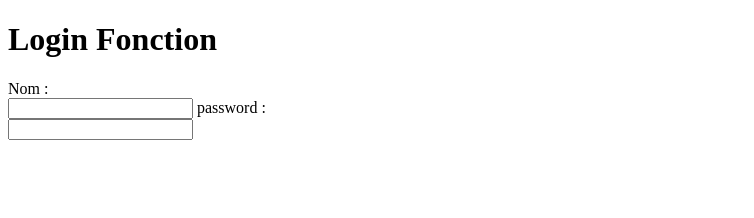
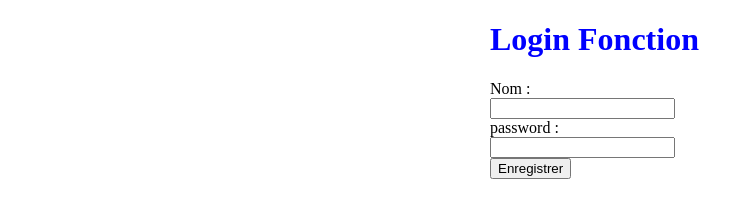
Before and after one commit to khag68/testsitegit, a plain HTML site: page login.html in a window 1280 px wide. Shown: the whole page, without its empty margins (0-754 px from the left). Drawn offline with Linux system fonts and the light colour scheme.

Commit message:
css add form

```diff
--- a/login.html
+++ b/login.html
@@ -4,14 +4,32 @@
     <meta charset="UTF-8">
     <meta name="viewport" content="width=device-width, initial-scale=1.0">
     <title>Document</title>
+    <style>
+        h1{
+            color: blue;
+        }
+
+        div{
+            width: 300px;
+            height: 900px;
+            margin:  0 auto;
+
+        }
+    </style>
 </head>
 <body>
+    <div class="login">
     <h1>Login Fonction</h1>
+
+
+
     <form action="">
         <label for="">Nom :</label><br>
-        <input type="text" name="nom">
+        <input type="text" name="nom"><br>
         <label for="">password :</label><br>
-        <input type="text" name="nom">
+        <input type="text" name="nom"> <br>
+        <button>Enregistrer</button>
     </form>
+</div>
 </body>
 </html>
```
